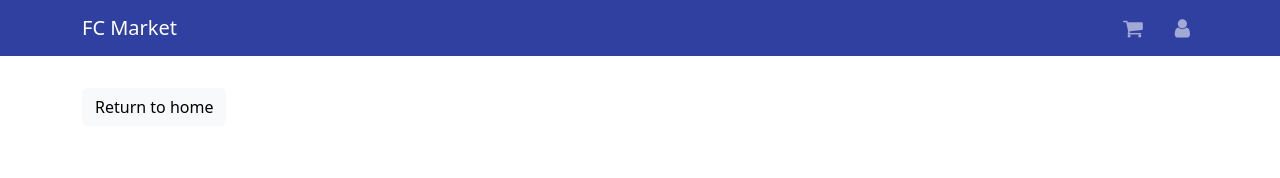
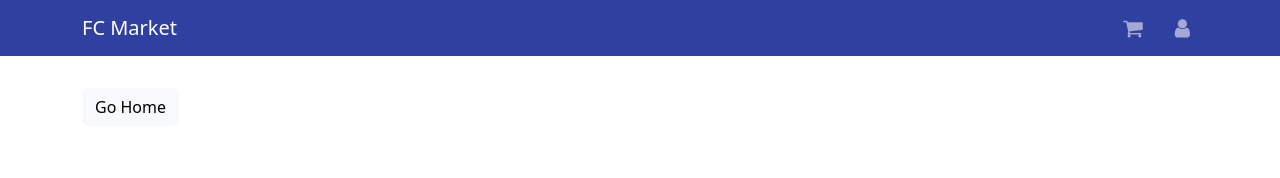
Before and after one commit to behroozebrazi/Full-Stack-Market-Application, a React (Create React App) app: page /product/1 in a window 1280 px wide. Shown: the top 178 px of the page. Built offline with nearby package versions, Linux system fonts and the light colour scheme.

Commit message:
add a message when a product not find

```diff
--- a/src/pages/Home.js
+++ b/src/pages/Home.js
@@ -8,7 +8,7 @@ import products from '../products'
 const Home = () => {
   return (
     <div>
-      <h2 className='mb-5'>Produts</h2>
+      <h2 className='my-4 fw-bold'>༺ Products ༻</h2>
       <Row>
         {products.map((item) => {
           return (
--- a/src/pages/Product.js
+++ b/src/pages/Product.js
@@ -12,15 +12,22 @@ const Product = () => {
     return item._id === id
   })
 
-  if (!product) { return <div>Loading...</div> }
-
-  console.log(product.image)
+  if (!product) {
+    return (
+      <div className="text-center my-5">
+        <p className="fs-4">The product not found!</p>
+        <Link to='/' className='btn btn-light text-start my-3'>
+          Go Home
+        </Link>
+      </div>
+    )
+  }
 
   return (
     <div>
       <div className="d-flex justify-content-start">
         <Link to='/' className='btn btn-light text-start my-3'>
-          Return to home
+          Go Home
         </Link>
       </div>
 
```
